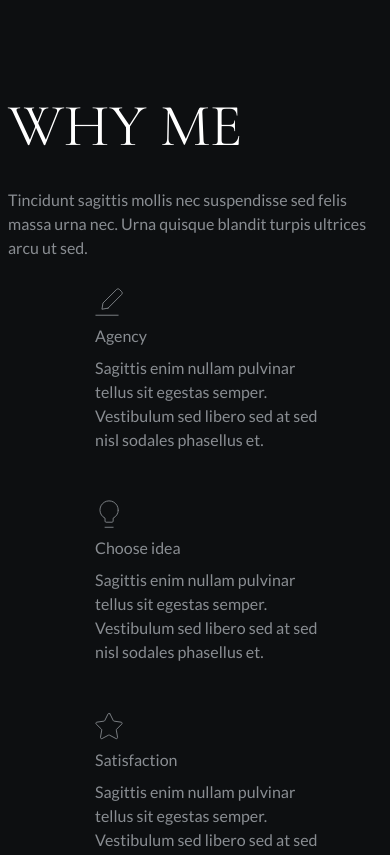
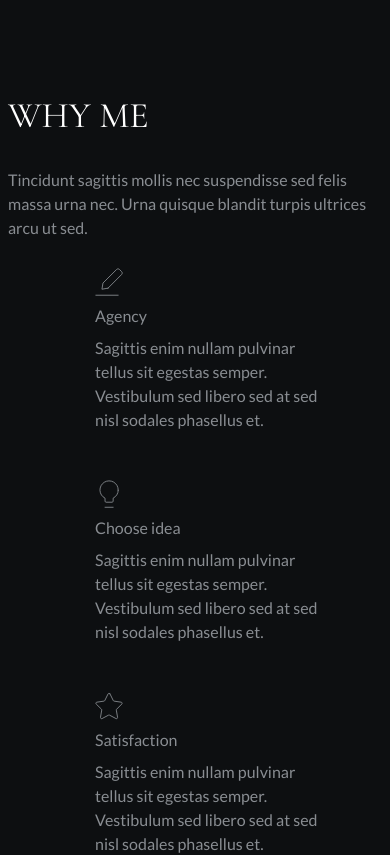
Before and after one commit to keerikkk/framing, a React (Vite) app: page / in a window 390 px wide. Shown: the top 855 px of the page. Built offline with nearby package versions, Linux system fonts and the light colour scheme.

Commit message:
style: add responsiveness

```diff
--- a/src/components/TestimonialList/Testimonial/TestimonialHeader.tsx
+++ b/src/components/TestimonialList/Testimonial/TestimonialHeader.tsx
@@ -17,7 +17,9 @@ const TestimonialHeader = ({
         className='w-16 aspect-square object-cover rounded-full'
       />
       <div className='flex flex-col text-left'>
-        <h2 className='font-cormorant font-semibold text-[1.5rem]'>{author}</h2>
+        <h2 className='font-cormorant font-semibold text-[1.5rem] whitespace-nowrap overflow-hidden text-ellipsis'>
+          {author}
+        </h2>
         <p>{platform}</p>
       </div>
     </div>
--- a/src/components/UI/Header.tsx
+++ b/src/components/UI/Header.tsx
@@ -4,7 +4,9 @@ interface HeaderProps {
 
 const Header = ({ title }: HeaderProps) => {
   return (
-    <h1 className='font-cormorant text-6xl text-white text-left'>{title}</h1>
+    <h1 className='font-cormorant text-4xl sm:text-5xl lg:text-6xl text-white text-left'>
+      {title}
+    </h1>
   );
 };
 
```
